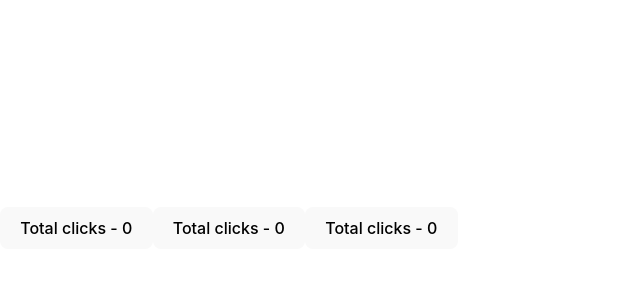
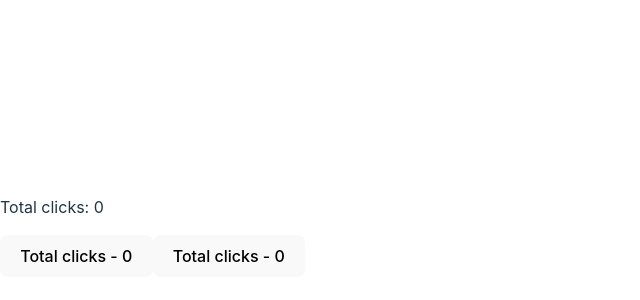
Before and after one commit to jaycikey/react-hw, a React (Vite) app: page / in a window 1280 px wide. Shown: the part 172-472 px from the top of the page, without its empty margins (0-640 px from the left). Built offline with nearby package versions, Linux system fonts and the light colour scheme.

Commit message:
raisingState

```diff
--- a/src/components/App.jsx
+++ b/src/components/App.jsx
@@ -1,22 +1,22 @@
 import { useState } from 'react';
 
-const Button = () => {
+const Button = ({value, onUpdate}) => {
+
+
+  return <button onClick={onUpdate}>Total clicks -  {value}</button>;
+};
+export const App = () => {
   const [count, setCount] = useState(0);
 
   const handleClick = () => {
     setCount(count + 1);
   };
 
-  return <button onClick={handleClick}>Total clicks -  {count}</button>;
-};
-export const App = () => {
-
-
   return (
     <div>
-      <Button />
-      <Button />
-      <Button />
+      <p> Total clicks: {count}</p>
+      <Button value={count} onUpdate={handleClick} />
+      <Button value={count} onUpdate={handleClick} />
     </div>
   );
 };
```
